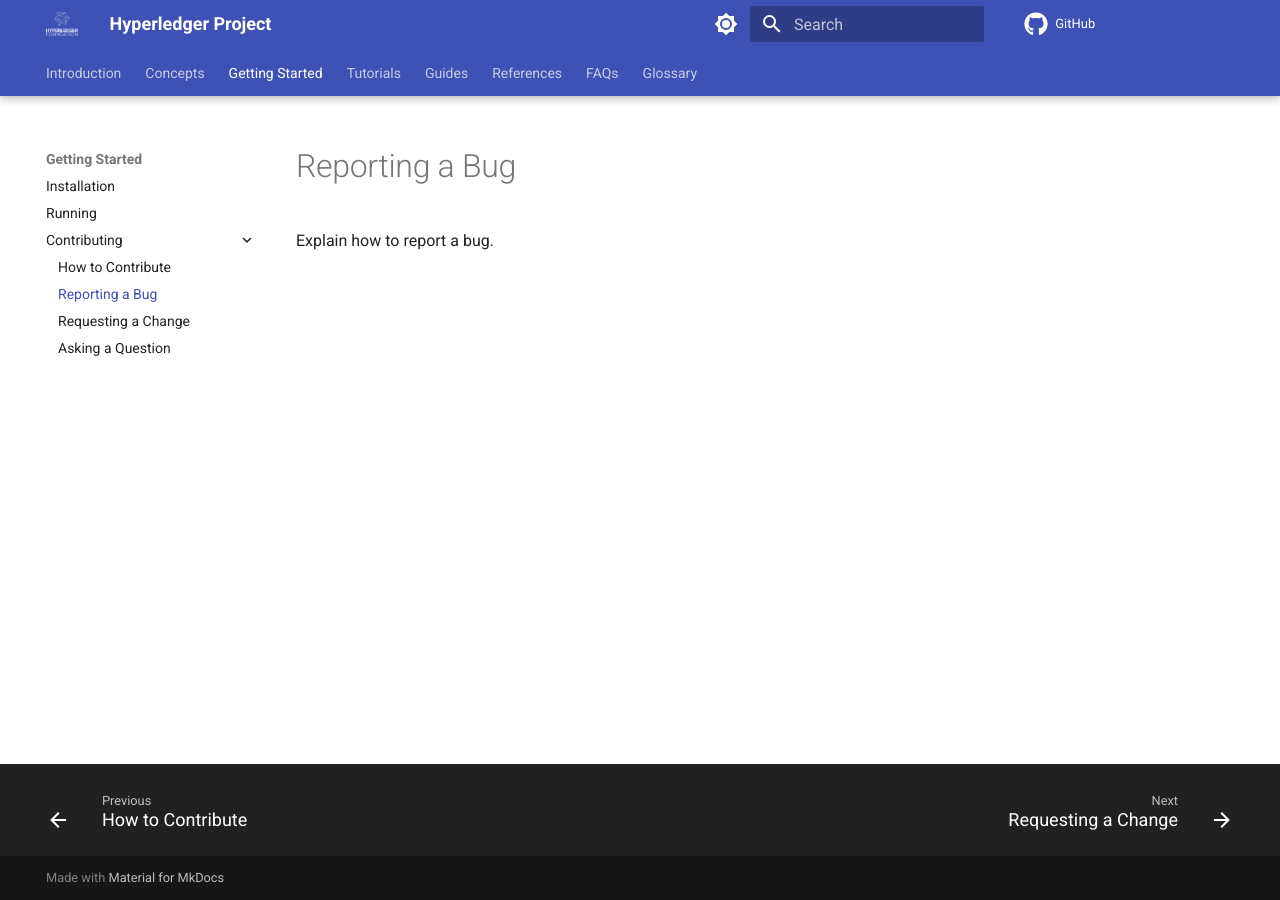
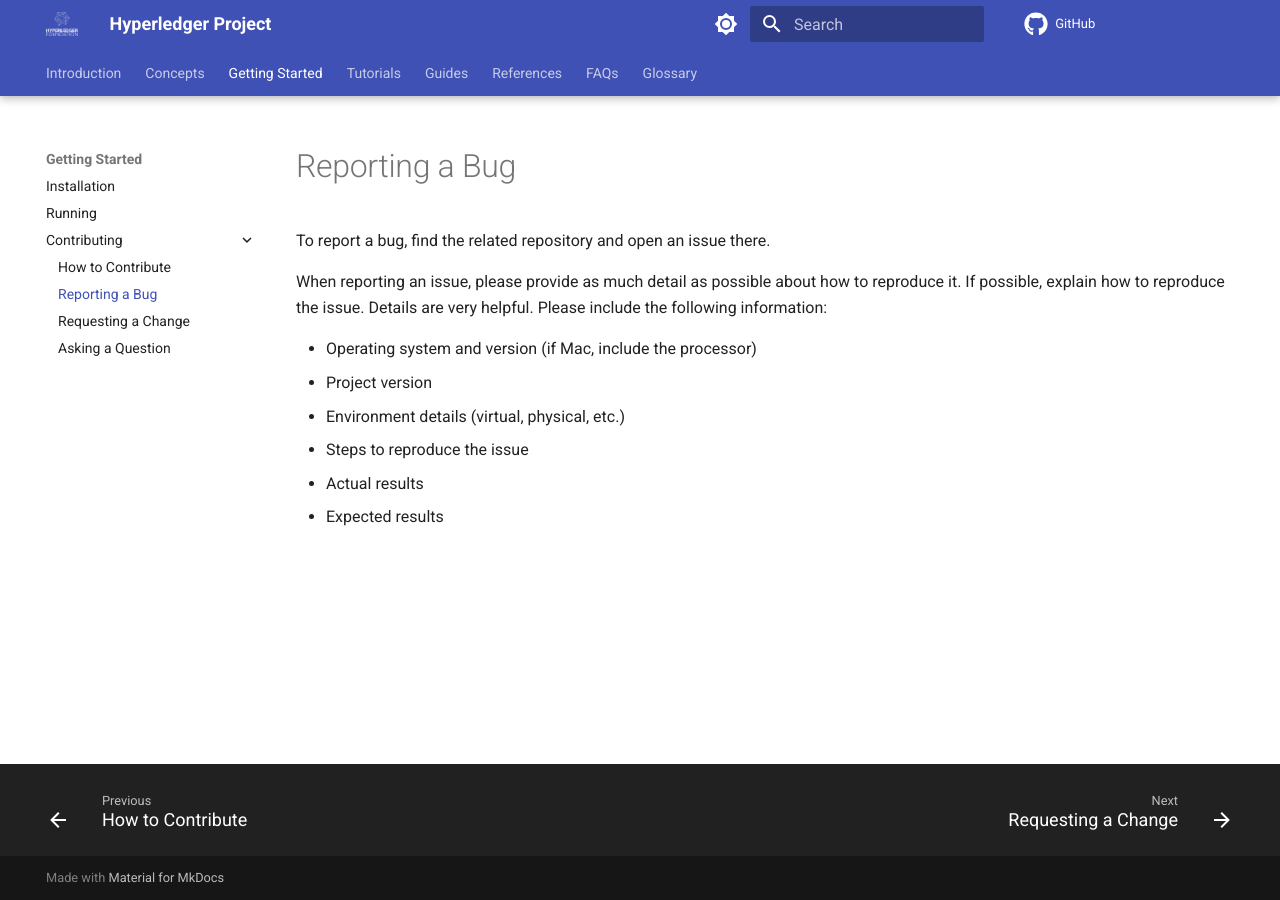
Before and after one commit to hyperledger-labs/documentation-template, an MkDocs documentation site: the page built from docs/contributing/reporting-a-bug.md, in a window 1280 px wide. Built offline with MkDocs 1.6.1 and Material for MkDocs 9.7.7, drawn with Linux system fonts in a browser that asks for light colours; comment, search, counter and statistics services are not loaded.

Commit message:
Add suggested text
Signed-off-by: Tracy Kuhrt <tracy.a.kuhrt@accenture.com>

```diff
--- a/docs/contributing/reporting-a-bug.md
+++ b/docs/contributing/reporting-a-bug.md
@@ -1,3 +1,12 @@
 # Reporting a Bug
 
-Explain how to report a bug.
+To report a bug, find the related repository and open an issue there.
+
+When reporting an issue, please provide as much detail as possible about how to reproduce it. If possible, explain how to reproduce the issue. Details are very helpful. Please include the following information:
+
+* Operating system and version (if Mac, include the processor)
+* Project version
+* Environment details (virtual, physical, etc.)
+* Steps to reproduce the issue
+* Actual results
+* Expected results
```
